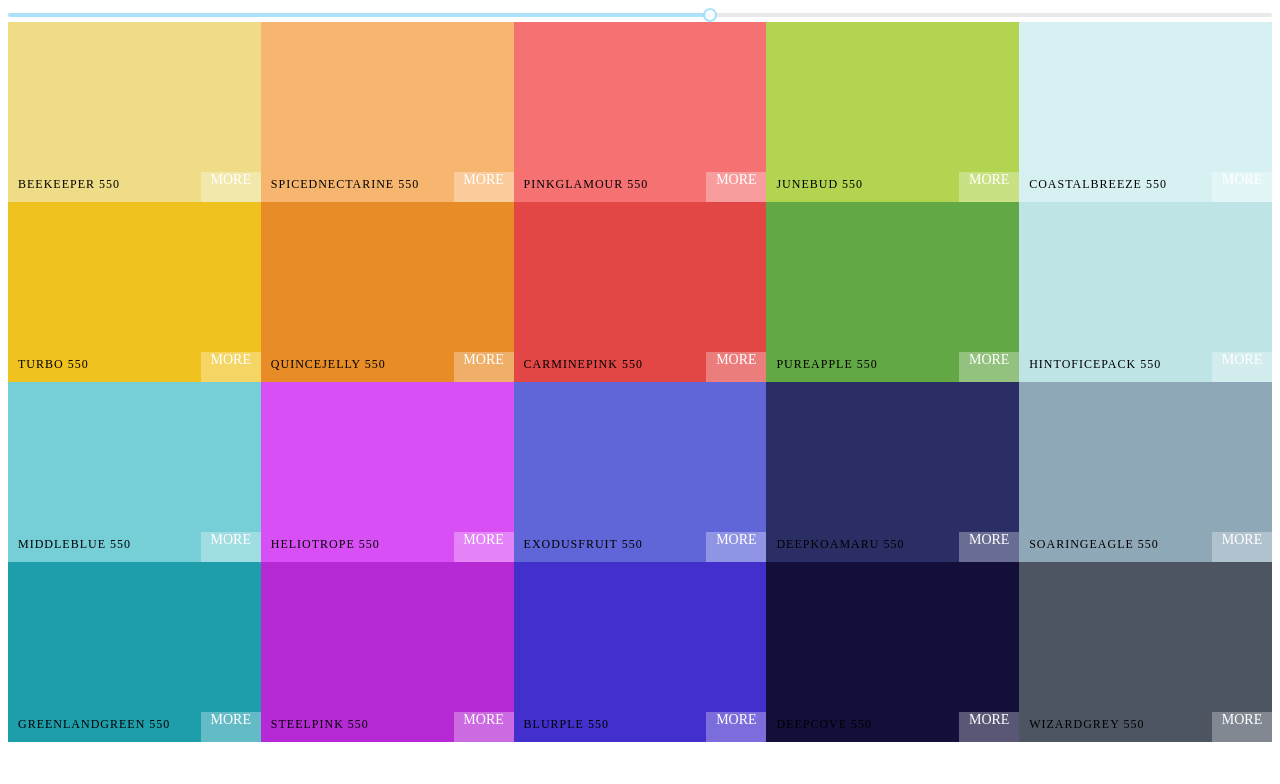
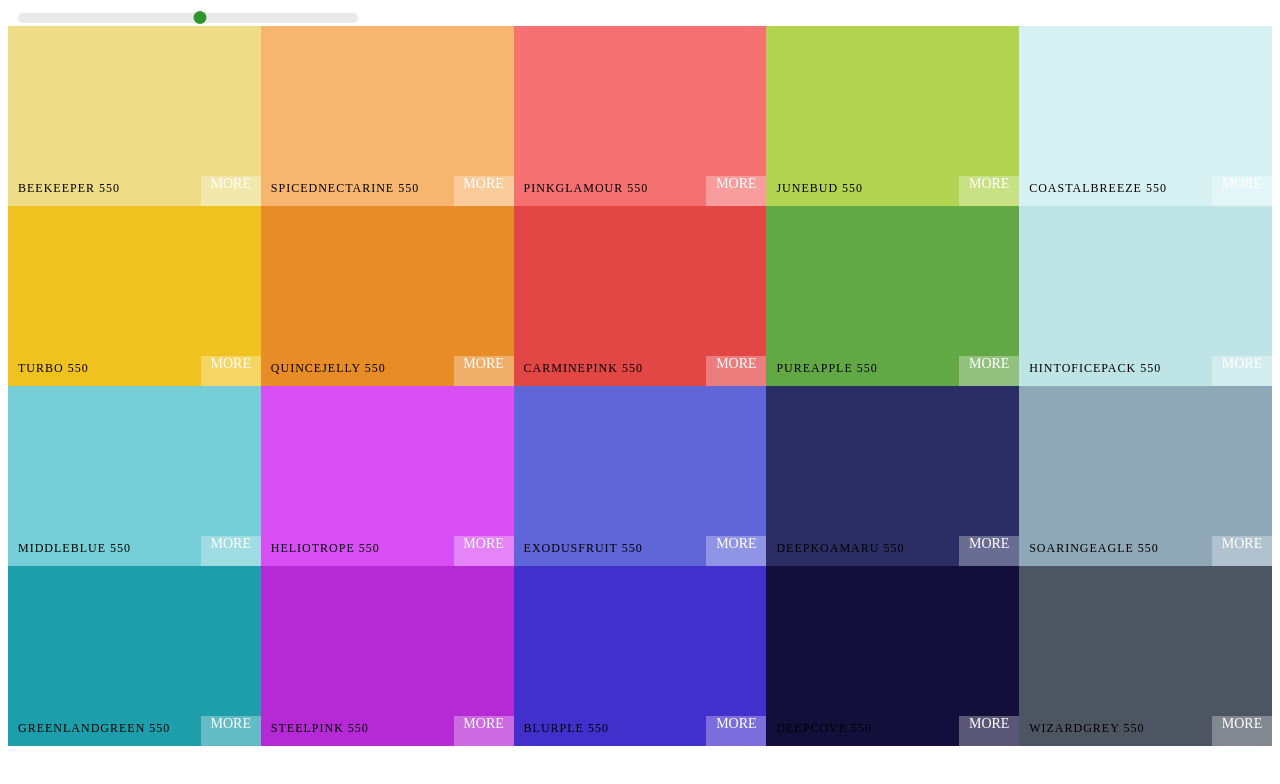
Before and after one commit to waiz3ple/color-app, a React (Create React App) app: page / in a window 1280 px wide. Shown: the top 784 px of the page. Built offline with nearby package versions, Linux system fonts and the light colour scheme.

Commit message:
Done with the slider

```diff
--- a/src/ColorBox.js
+++ b/src/ColorBox.js
@@ -1,4 +1,4 @@
-import React,{Component} from 'react';
+ import React,{Component} from 'react';
 import { CopyToClipboard } from 'react-copy-to-clipboard';
 import './ColorBox.scss'
 export default class ColorBox extends Component{
--- a/src/Palette.js
+++ b/src/Palette.js
@@ -1,8 +1,8 @@
 import React, {Component} from 'react';
 import ColorBox from './ColorBox';
+import 'rc-slider/assets/index.css';
 import './Palette.scss';
 import Slider from 'rc-slider';
-import 'rc-slider/assets/index.css'
 
 
 
@@ -25,7 +25,9 @@
             ))
         return(
             <div className="Palette">
-            <Slider defaultValue={this.state.level} min={50} max={950} step={100} onAfterChange={this.changeLevel}/>
+            <div className="slider">
+                <Slider defaultValue={this.state.level} min={50} max={950} step={100} onAfterChange={this.changeLevel}/>
+            </div>
               <div className="Palette-colors">
                {colorBoxes}
           {/*buch of color box*/}
--- a/src/Palette.scss
+++ b/src/Palette.scss
@@ -5,3 +5,30 @@
  .Palette-colors{
         height: 90%;
 }
+
+.slider{
+    width: 340px;
+    margin: 0 10px;
+    display: inline-block;
+}
+
+.rc-slider-track{
+  background-color: transparent;
+}
+
+.rc-slider-rail{
+   height: 10px;
+}
+.rc-slider-handle,
+.rc-slider-handle:hover,
+.rc-slider-handle:focus,
+.rc-slider-handle:active{
+    background-color:green;
+    outline: none;
+    border: 2px solid green;
+    box-shadow: none;
+    width: 13px;
+    height: 13px;
+    margin-left: -7px;
+    margin-top: -2px;
+}
```
